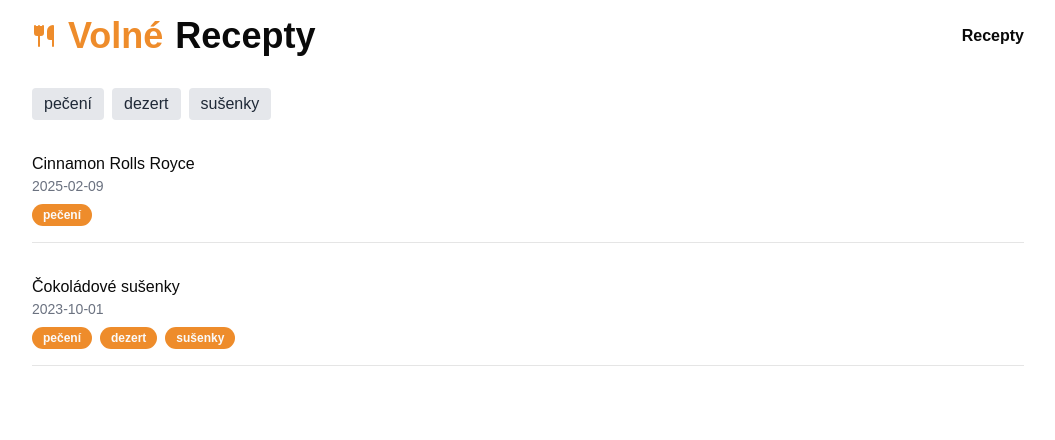
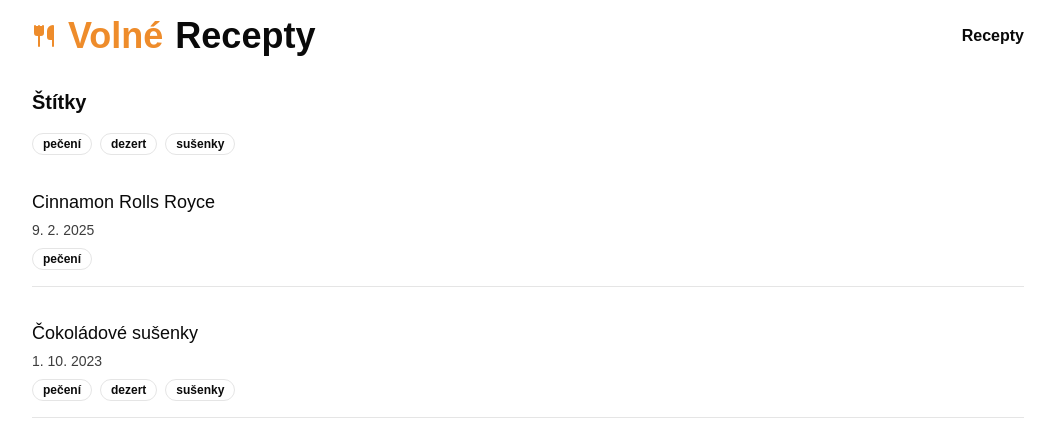
Before and after one commit to Fillipee/volne-recepty, a Next.js app: page /recepty in a window 1280 px wide. Shown: the top 440 px of the page, without its empty margins (112-1167 px from the left). Built offline with nearby package versions, Linux system fonts and the light colour scheme.

Commit message:
feat: recipe list styling

```diff
--- a/app/recepty/[slug]/page.tsx
+++ b/app/recepty/[slug]/page.tsx
@@ -8,7 +8,6 @@ import NutritionTable from './nutrition-table';
 import RecipeTags from './recipe-tags';
 import Copyable from '@/components/copyable';
 import { getBaseUrl } from '@/lib/utils';
-import { format } from 'date-fns';
 import Image from 'next/image';
 
 export async function generateStaticParams() {
@@ -44,7 +43,7 @@ export default async function PostPage({ params }: PostPageProps) {
                     {recipeData.date && (
                         <div className="flex items-center gap-2 text-muted-foreground">
                             <CalendarDays className="size-5" />
-                            <p className="text-sm">{format(new Date(recipeData.date), 'd. M. y')}</p>
+                            <p className="text-sm">{new Date(recipeData.date).toLocaleDateString('cs-CZ')}</p>
                         </div>
                     )}
                     {recipeData.timeToCook && (
--- a/app/recepty/recipe-list.tsx
+++ b/app/recepty/recipe-list.tsx
@@ -4,6 +4,9 @@ import { useState } from 'react';
 import Link from 'next/link';
 import { RecipeData } from '@/lib/types';
 import { Badge } from '@/components/ui/badge';
+import { Button } from '@/components/ui/button';
+import { cn } from '@/lib/utils';
+import { X } from 'lucide-react';
 
 interface TagFilterProps {
     tags: string[];
@@ -11,46 +14,73 @@ interface TagFilterProps {
 }
 
 export default function RecipeList({ tags, recipes }: TagFilterProps) {
-    const [selectedTag, setSelectedTag] = useState<string | null>(null);
+    const [selectedTags, setSelectedTags] = useState<string[]>([]);
 
-    const filteredRecipes = selectedTag
-        ? recipes.filter((post) => post.tags && post.tags.includes(selectedTag))
-        : recipes;
+    const toggleTag = (tag: string) => {
+        setSelectedTags((prev) => (prev.includes(tag) ? prev.filter((t) => t !== tag) : [...prev, tag]));
+    };
+
+    const filteredRecipes = recipes.filter(
+        (recipe) => selectedTags.length === 0 || selectedTags.every((tag) => recipe.tags?.includes(tag)),
+    );
 
     return (
         <>
             <section className="mb-6">
-                <div className="flex flex-wrap">
+                <h2 className="mb-2 text-xl font-semibold">Štítky</h2>
+                <div className="flex h-10 flex-wrap items-center gap-2">
                     {tags.map((tag) => (
-                        <button
+                        <Badge
                             key={tag}
-                            onClick={() => setSelectedTag(tag)}
-                            className={`mb-2 mr-2 rounded px-3 py-1 ${
-                                selectedTag === tag ? 'bg-blue-600 text-white' : 'bg-gray-200 text-gray-800'
-                            }`}
+                            variant={selectedTags.includes(tag) ? 'default' : 'outline'}
+                            className={cn(
+                                'cursor-pointer transition-colors hover:bg-primary/90 hover:text-primary-foreground',
+                                selectedTags.includes(tag) && 'pr-2',
+                            )}
+                            onClick={() => toggleTag(tag)}
+                            role="button"
+                            tabIndex={0}
+                            onKeyDown={(e) => e.key === 'Enter' && toggleTag(tag)}
                         >
                             {tag}
-                        </button>
+                            {selectedTags.includes(tag) && <X className="ml-1 h-3 w-3" />}
+                        </Badge>
                     ))}
-                    {selectedTag && (
-                        <button
-                            onClick={() => setSelectedTag(null)}
-                            className="mb-2 mr-2 rounded bg-red-200 px-3 py-1 text-red-800"
+
+                    {selectedTags.length > 0 && (
+                        <Button
+                            variant="ghost"
+                            size="sm"
+                            onClick={() => setSelectedTags([])}
+                            className="text-destructive hover:text-destructive/80"
                         >
-                            Clear Filter
-                        </button>
+                            Obnovit ({selectedTags.length})
+                        </Button>
                     )}
                 </div>
             </section>
+
             <section>
                 {filteredRecipes.map(({ slug, date, title, tags }) => (
-                    <div key={slug} className="mb-8 border-b pb-4">
-                        <Link href={`/recepty/${slug}`}>{title}</Link>
-                        <p className="text-sm text-gray-500">{date}</p>
-                        <div className="mt-2 flex gap-2">
-                            {tags?.map((tag) => <Badge key={tag}>{tag}</Badge>)}
+                    <article key={slug} className="mb-8 border-b pb-4">
+                        <Link href={`/recepty/${slug}`} className="text-lg font-medium hover:underline">
+                            {title}
+                        </Link>
+                        <p className="mt-1 text-sm text-muted-foreground">
+                            {new Date(date).toLocaleDateString('cs-CZ')}
+                        </p>
+                        <div className="mt-2 flex flex-wrap gap-2">
+                            {tags?.map((tag) => (
+                                <Badge
+                                    key={tag}
+                                    variant={selectedTags.includes(tag) ? 'default' : 'outline'}
+                                    className="transition-colors"
+                                >
+                                    {tag}
+                                </Badge>
+                            ))}
                         </div>
-                    </div>
+                    </article>
                 ))}
             </section>
         </>
--- a/package.json
+++ b/package.json
@@ -15,7 +15,6 @@
     "@tailwindcss/typography": "^0.5.16",
     "class-variance-authority": "^0.7.1",
     "clsx": "^2.1.1",
-    "date-fns": "^4.1.0",
     "gray-matter": "^4.0.3",
     "lucide-react": "^0.475.0",
     "next": "15.1.6",
```
Also changed, not shown: 1 other file (tests, documents, lock files or other folders).
